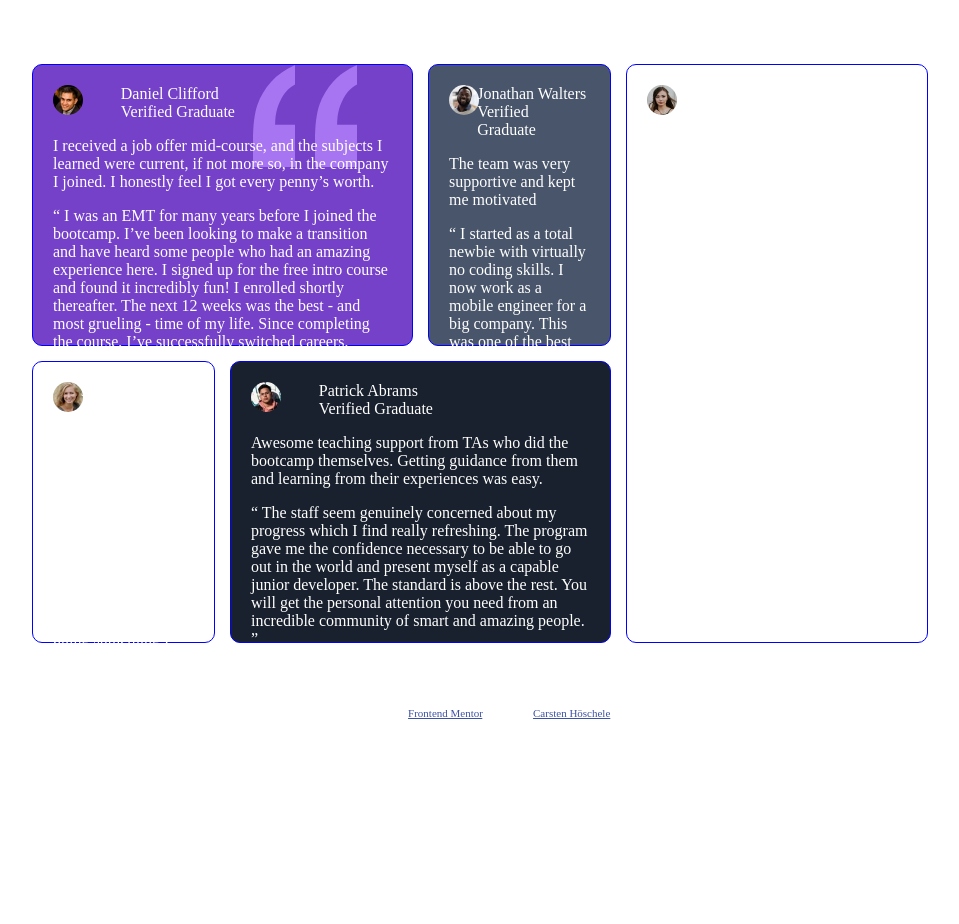
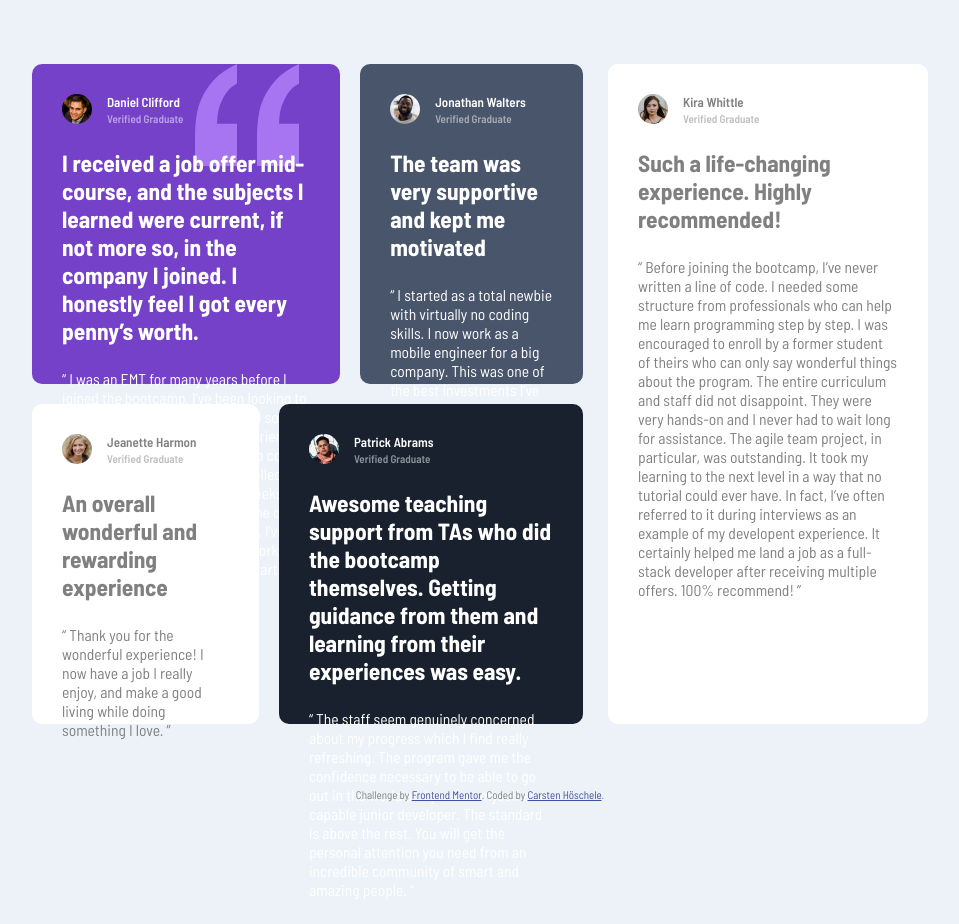
Before and after one commit to Fullbringa/testimonials, a plain HTML site: page index.html in a window 1280 px wide. Shown: the whole page, without its empty margins (160-1119 px from the left). Before the commit the page ends 800 px from the top, so only its background shows below. Drawn offline with Linux system fonts and the light colour scheme.

Commit message:
Anpassungen an der CSS-Datei

```diff
--- a/resources/css/style.css
+++ b/resources/css/style.css
@@ -1,8 +1,19 @@
+/* font-import, damit dieser immer heruntergeladen werden kann */
+@import url('https://fonts.googleapis.com/css2?family=Barlow+Semi+Condensed:wght@400;500;600;700&display=swap');
+
 /* global */
+html {
+    font-family: 'Barlow Semi Condensed', sans-serif;
+    font-size: 13px;
+}
+
 body {
     margin: 0;
     padding: 0;
     color: white;
+    box-sizing: border-box;
+    background-color: hsl(210, 46%, 95%);
+
 }
 
 img {
@@ -11,6 +22,8 @@ img {
     height: 30px;
 }
 
+/* screensize: 1440 */
+/* @media only screen and (min-width: 1440px) { */
     /* main body */
     .grids {
         display: flex;
@@ -18,32 +31,29 @@ img {
     }
 
     .name {
-    display: grid;
-    /* grid-gap: 5px; */
-    grid-template-columns: 20% 80%;
-    grid-template-rows: 1fr;
+        display: flex;
     }
 
     .name img {
-    grid-area: 1/1/1/2;
+        margin-right: 15px;
     }
 
-.name span {
-    grid-area: 1/2/1/3;
+    .mainText {
+        font-size: 1.2rem;
+        padding-bottom: 10px;
     }
 
 
     /* left side */
     .gridLeft {
         display: grid;
-    grid-template-columns: repeat(3, 1fr);
-    grid-template-rows: 282px 282px;
-    grid-gap: 15px;
+        grid-template-columns: repeat(3, 270);
+        grid-template-rows: 320px 320px;
+        grid-gap: 20px;
     }
 
     /* grids */
     .upperLeft {
-    border: 1px solid blue;
         grid-area: 1/1/1/3;
         background-image: url(../images/bg-pattern-quotation.svg);
         background-position: top left 80%;
@@ -52,47 +62,86 @@ img {
     }
 
     .upperMid {
-    border: 1px solid blue;
         grid-area: 1/3/1/4;
         background-color: hsl(217, 19%, 35%);
     }
 
     .bottomLeft {
-    border: 1px solid blue;
         grid-area: 2/1/2/2;
         background-color: hsl(0, 0%, 100%);
     }
 
     .bottomMid {
-    border: 1px solid blue;
         grid-area: 2/2/2/4;
         background-color: hsl(219, 29%, 14%);
+    }
+
+    .name span {
+        font-weight: 600;
+    }
+
+    .name span .verified {
+        font-size: .85rem;
+        opacity: 50%;
+    }
+
+    .bigHeadline p {
+        font-size: 1.8rem;
+        font-weight: 700;
     }
 
     /* right side */
     .gridRight {
         display: grid;
-    grid-template-columns: 1fr;
         grid-template-rows: 2fr;
         margin-left: 15px;
     }
 
     .upperRight {
-    border: 1px solid blue;
         grid-area: 1/1/2/2;
         width: 260px;
         background-color: hsl(0, 0%, 100%);
+        margin-left: 10px;
     }
 
+    .upperRight .mainText  {
+        height: 383px;
+    }
+/* } */
+
+/* screensize: 375 */
+@media only screen and (max-width: 375px) {
+    .grids {
+        display: flex;
+        flex-direction: column;
+        width: 330px;
+
+    }
+
+    .gridLeft {
+        display: flex;
+        flex-direction: column;
+        margin-bottom: 20px;
+    }
+
+    .gridRight {
+        margin-left: -10px;
+    }
+
+    .upperLeft, .upperMid, .bottomLeft, .bottomMid {
+        margin-bottom: 20px;
+    }
+
+}
 /* specials */
 .whiteSpace {
-    padding: 20px;
+    padding: 30px;
 }
 
 .borderRounded {
     border-radius: 10px;
 }
 
-.nonWhiteBackground {
+.whiteBackground {
     color: grey;
 }
```
Lines whose indentation alone changed are shown as unchanged.
